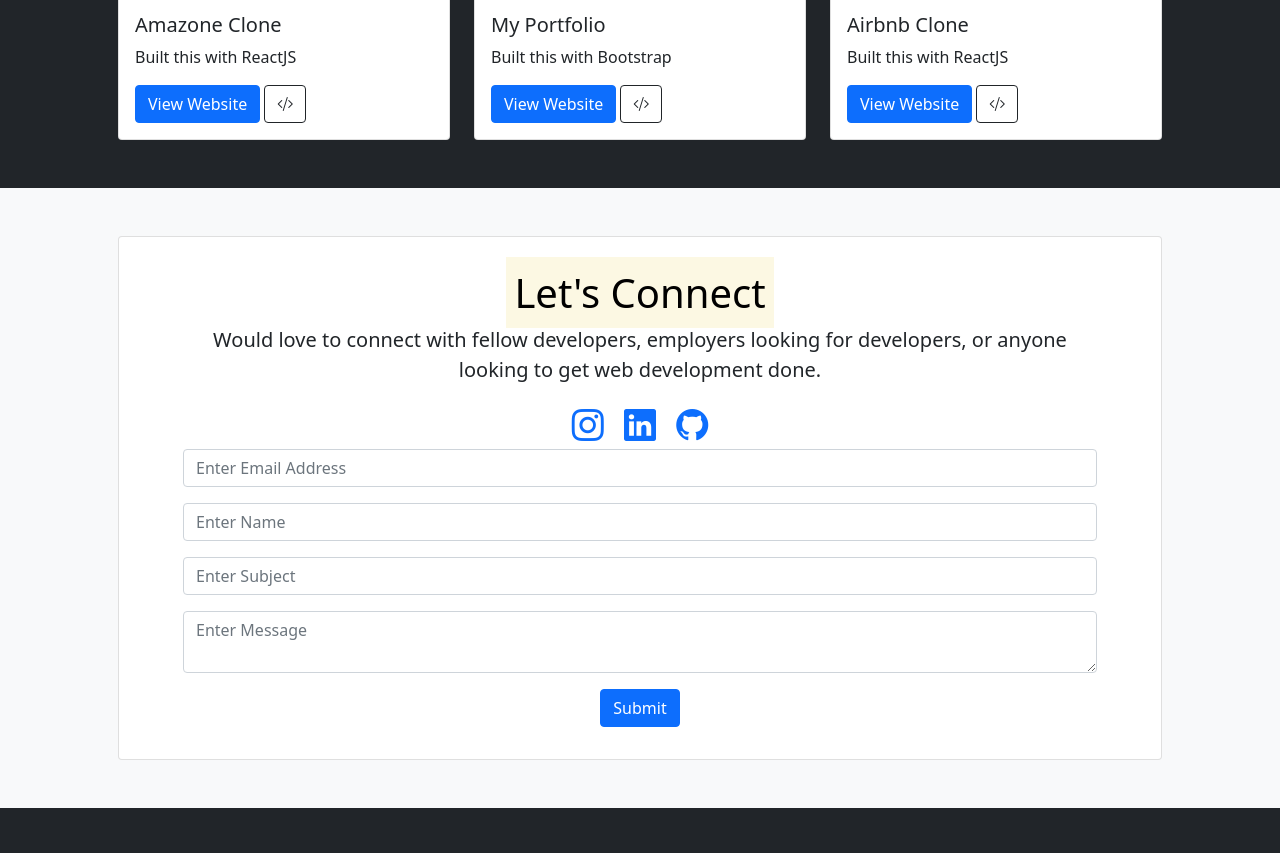
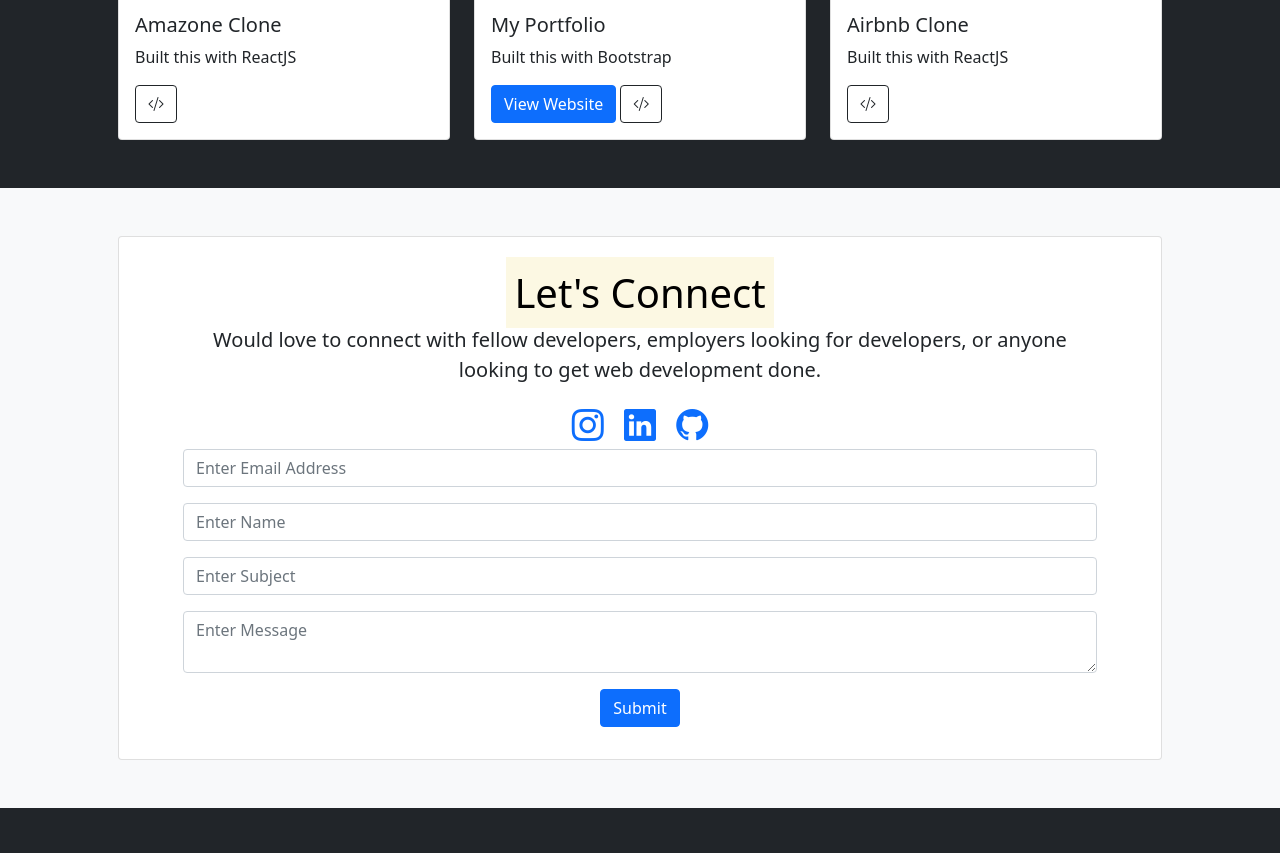
Before and after one commit to Joneandre/My-Portfolio, a plain HTML site: page index.html in a window 1280 px wide. Shown: the part 2854-3707 px from the top of the page. Drawn offline with nearby package versions, Linux system fonts and the light colour scheme.

Commit message:
updated portfolio

```diff
--- a/index.html
+++ b/index.html
@@ -372,14 +372,9 @@
               <div class="card-body">
                 <h5 class="card-title">Amazone Clone</h5>
                 <p class="card-text">Built this with ReactJS</p>
+
                 <a
                   href=""
-                  target="_blank"
-                  class="btn btn-primary"
-                  >View Website</a
-                >
-                <a
-                  href="https://github.com/Joneandre/jones-amazon-clone.git"
                   target="_blank"
                   class="btn btn-outline-dark"
                   ><i class="bi bi-code-slash"></i
@@ -424,12 +419,7 @@
               <div class="card-body">
                 <h5 class="card-title">Airbnb Clone</h5>
                 <p class="card-text">Built this with ReactJS</p>
-                <a
-                  href=""
-                  target="_blank"
-                  class="btn btn-primary"
-                  >View Website</a
-                >
+
                 <a
                   href="https://github.com/Joneandre/jones-airbnb-clone-react-database.git"
                   target="_blank"
```
